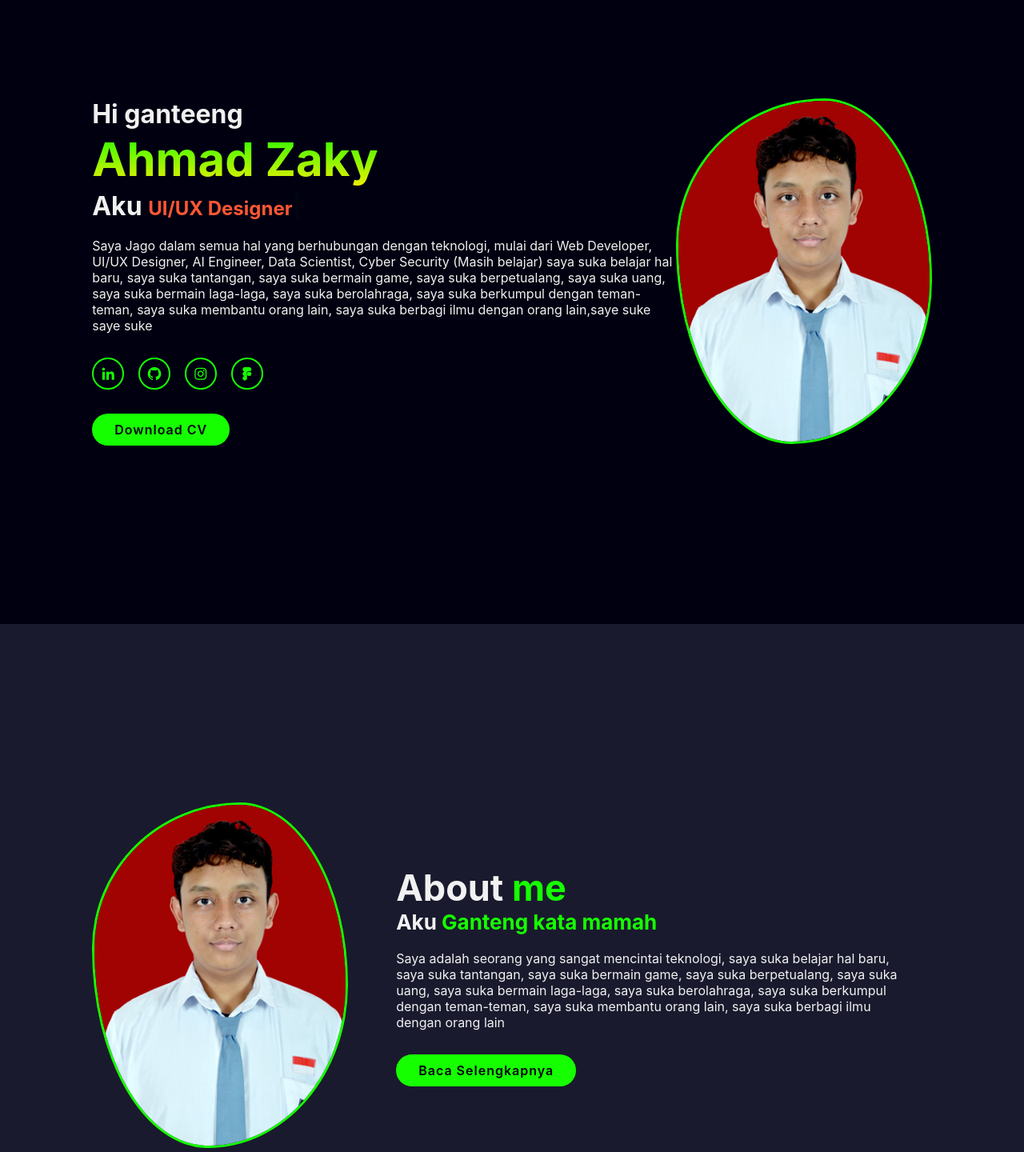
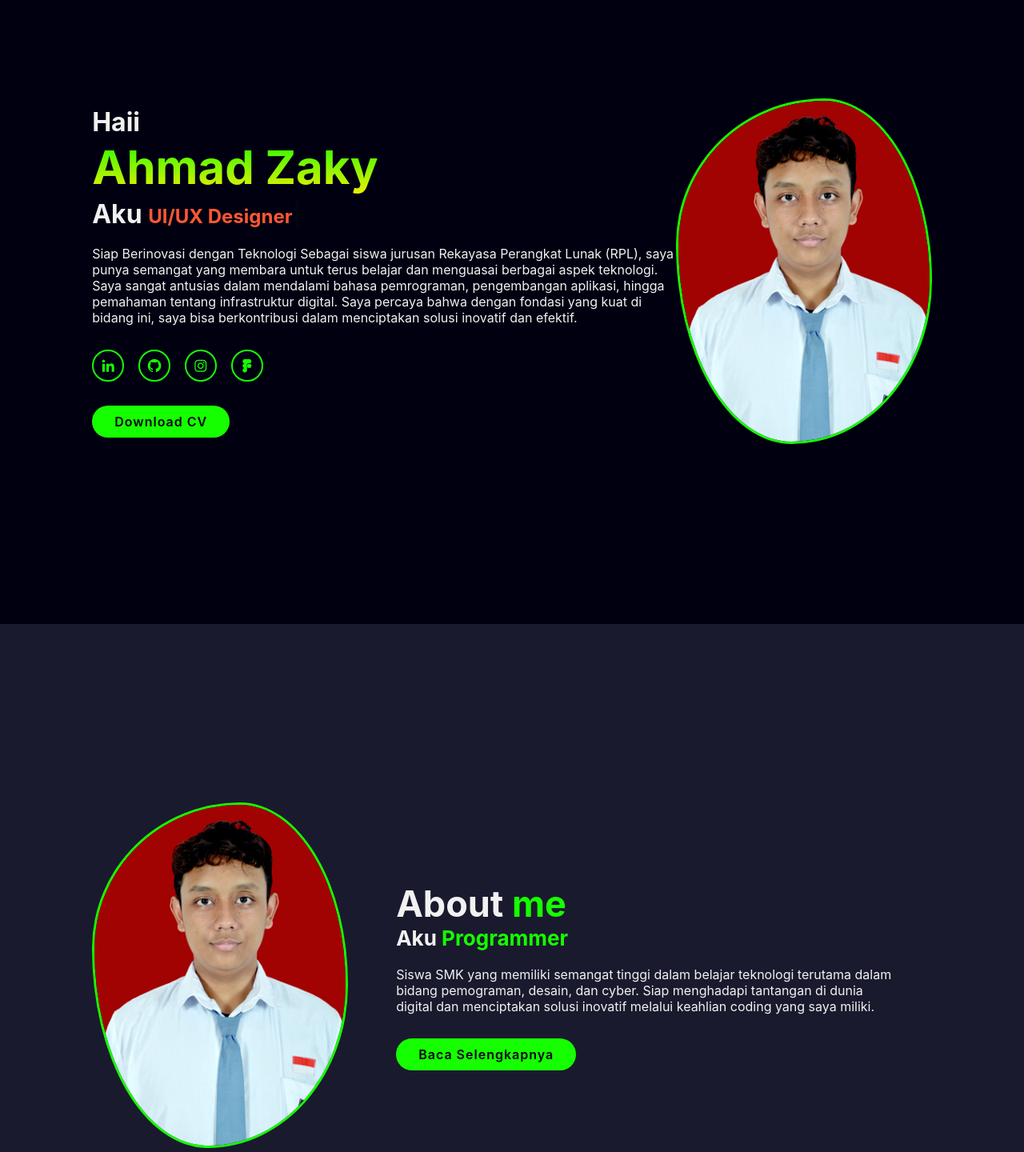
Before and after one commit to ambajeks/PORTOFOLIO-ZAKY, a plain HTML site: page index.html in a window 1280 px wide. Shown: the part 180-1620 px from the top of the page at 80% size. Drawn offline with nearby package versions, Linux system fonts and the light colour scheme.

Commit message:
update: edit html & js, tambah gambar konfweb.jpeg

```diff
--- a/index.html
+++ b/index.html
@@ -32,12 +32,13 @@
     <!--Home Section Code-->
     <section class="home" id="home">
       <div class="home-content">
-        <h3>Hi ganteeng</h3>
+        <h3>Haii</h3>
         <h1>Ahmad Zaky</h1>
         <h3>Aku <span class="multiple-text"></span></h3>
 
         <p>
-         Saya Jago dalam semua hal yang berhubungan dengan teknologi, mulai dari Web Developer, UI/UX Designer, AI Engineer, Data Scientist, Cyber Security (Masih belajar) saya suka belajar hal baru, saya suka tantangan, saya suka bermain game, saya suka berpetualang, saya suka uang, saya suka bermain laga-laga, saya suka berolahraga, saya suka berkumpul dengan teman-teman, saya suka membantu orang lain, saya suka berbagi ilmu dengan orang lain,saye suke saye suke
+        Siap Berinovasi dengan Teknologi
+        Sebagai siswa jurusan Rekayasa Perangkat Lunak (RPL), saya punya semangat yang membara untuk terus belajar dan menguasai berbagai aspek teknologi. Saya sangat antusias dalam mendalami bahasa pemrograman, pengembangan aplikasi, hingga pemahaman tentang infrastruktur digital. Saya percaya bahwa dengan fondasi yang kuat di bidang ini, saya bisa berkontribusi dalam menciptakan solusi inovatif dan efektif.
         </p>
 
         <div class="social-media">
@@ -64,10 +65,9 @@
 
       <div class="about-content">
         <h2 class="heading">About <span>me</span></h2>
-        <h3>Aku <span>Ganteng kata mamah</span></h3>
+        <h3>Aku <span>Programmer</span></h3>
         <p>
-          Saya adalah seorang yang sangat mencintai teknologi, saya suka belajar hal baru, saya suka tantangan, saya suka bermain game, saya suka berpetualang, saya suka uang, saya suka bermain laga-laga, saya suka berolahraga, saya suka berkumpul dengan teman-teman, saya suka membantu orang lain, saya suka berbagi ilmu dengan orang lain
-        </p>
+          Siswa SMK yang memiliki semangat tinggi dalam belajar teknologi terutama dalam bidang pemograman, desain, dan cyber. Siap menghadapi tantangan di dunia digital dan menciptakan solusi inovatif melalui keahlian coding yang saya miliki.</p>
         <a href="#" class="btn">Baca Selengkapnya</a>
       </div>
     </section>
@@ -78,16 +78,16 @@
 
       <div class="portofolio-content">
         <div class="row">
-          <img src="image/monitor code.jpg" alt="">
+          <img src="image/konfweb.jpeg" alt="">
           <div class="main-row">
             <div class="row-text">
-              <h5>Website Design</h5>
+              <h5>Konigurasi Web Server</h5>
             </div>
             <div class="row-icon">
               <i class="bx bxl-github"></i>
             </div>
           </div>
-          <h4>Website Development</h4>
+          <h4>Website Developer</h4>
         </div>
 
         <div class="row">
--- a/index.js
+++ b/index.js
@@ -13,7 +13,7 @@ window.onscroll = () => {
 
 // typing text code
 const typed = new Typed('.multiple-text', {
-    strings: ['Web Developer', 'UI/UX Designer', 'AI Engineer', 'Pentester', 'jawa Ganteng'],
+    strings: ['Web Developer', 'UI/UX Designer', 'Network enginer', 'Pentester', ],
     typeSpeed: 50,
     backSpeed: 50,
     backDelay: 2000,
```
Also changed, not shown: image/AI enginer.webp (deleted), image/ambasaxo.jpg (deleted), image/ambataubat.jpg (deleted), image/ambativasi.jpg (deleted), image/data scientist.jpg (deleted), image/konfweb.jpeg (added), image/mancing.jpg (deleted), image/masamba.jpg (deleted), image/monitor code.jpg (deleted).
